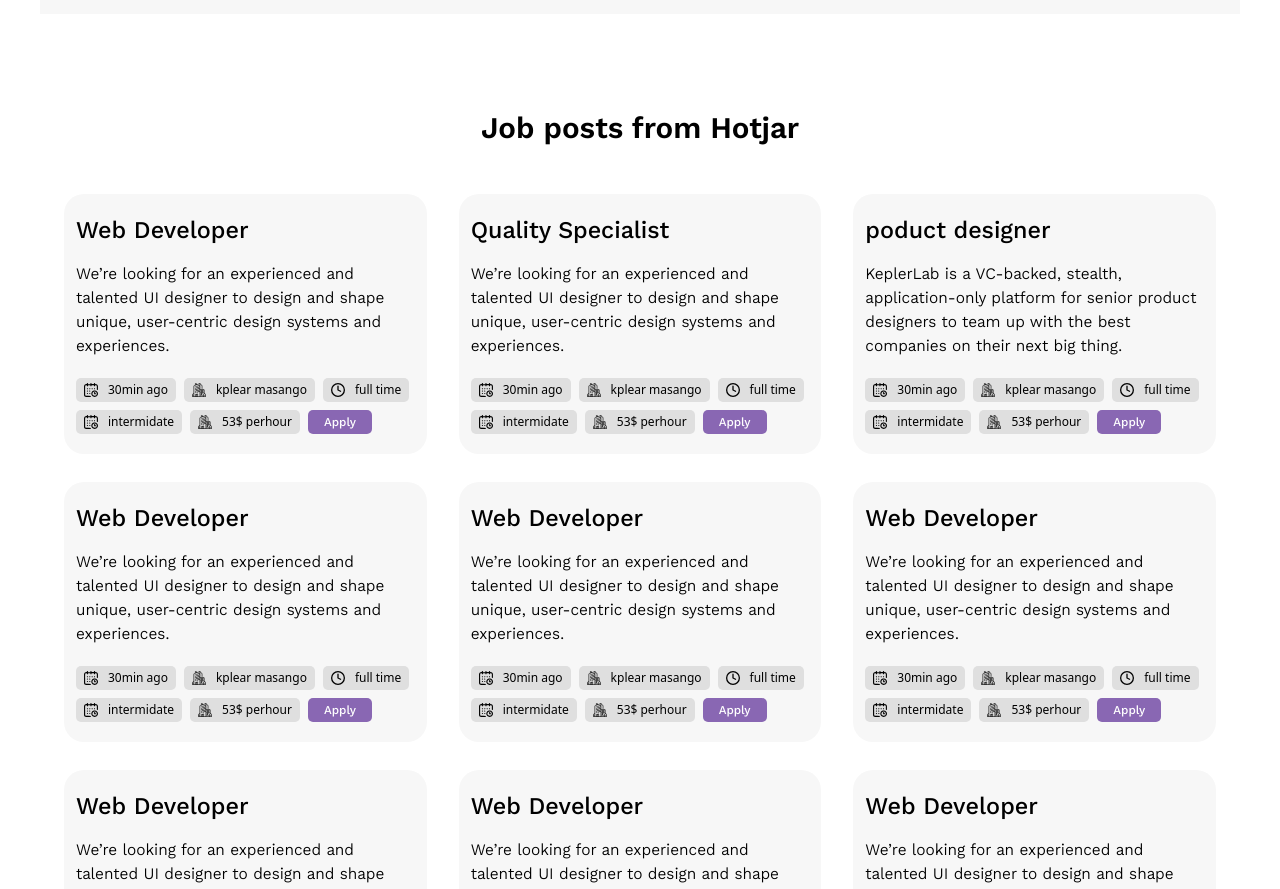
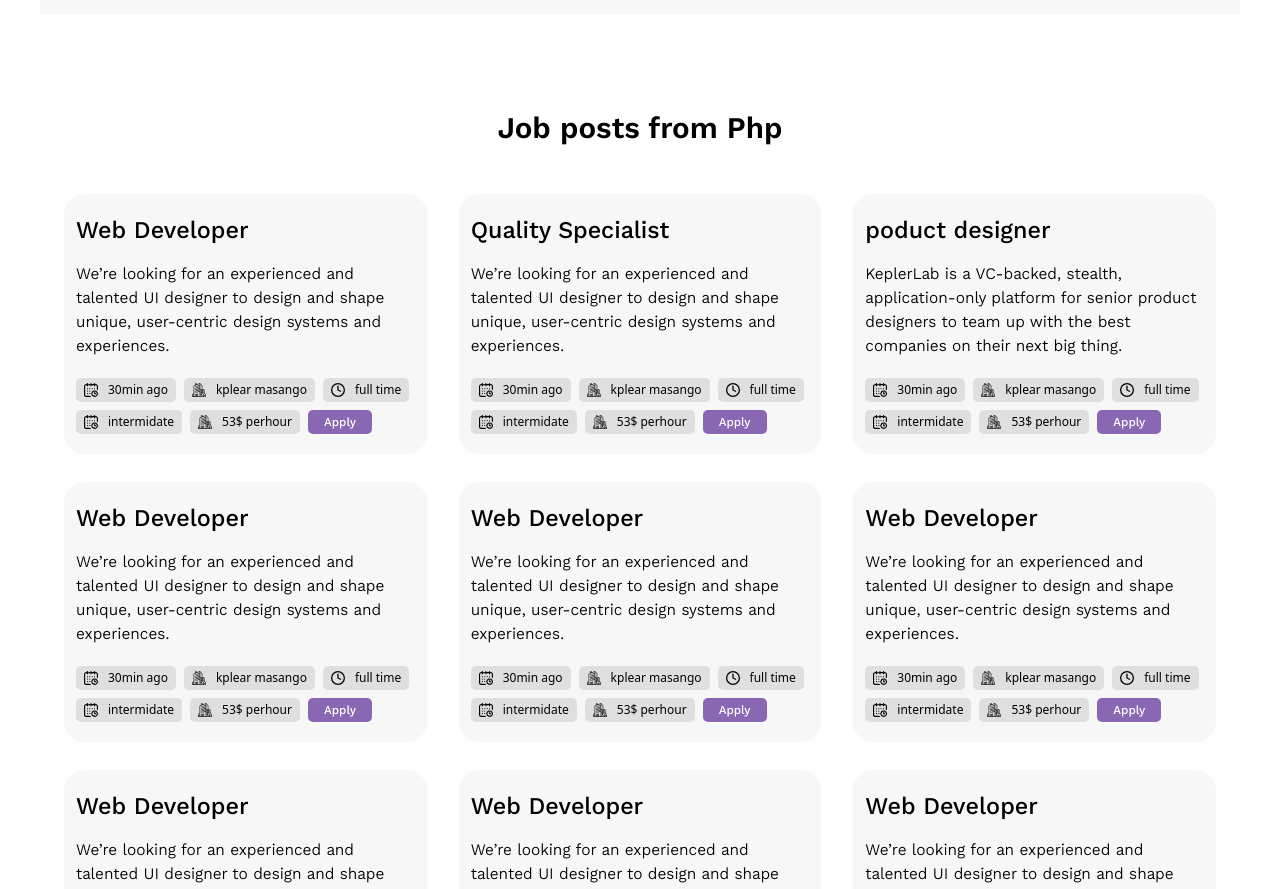
Before and after one commit to tsegaywelu/SHEQLEE-WITH-API-FULL-PROJECT, a React (Vite) app: page /sheqlee/company/Php in a window 1280 px wide. Shown: the part 890-1779 px from the top of the page. Built offline with nearby package versions, Linux system fonts and the light colour scheme.

Commit message:
how about now

```diff
--- a/src/pages/Companydetail.jsx
+++ b/src/pages/Companydetail.jsx
@@ -97,7 +97,7 @@ const Companydetail = () => {
       </div>
       <div className=" mt-24">
         <h2 className="font-kantumruy font-semibold text-center text-3xl ">
-          Job posts from Hotjar
+          Job posts from {theidtodisplay}
         </h2>
       </div>
       <Postedjobs />
```
